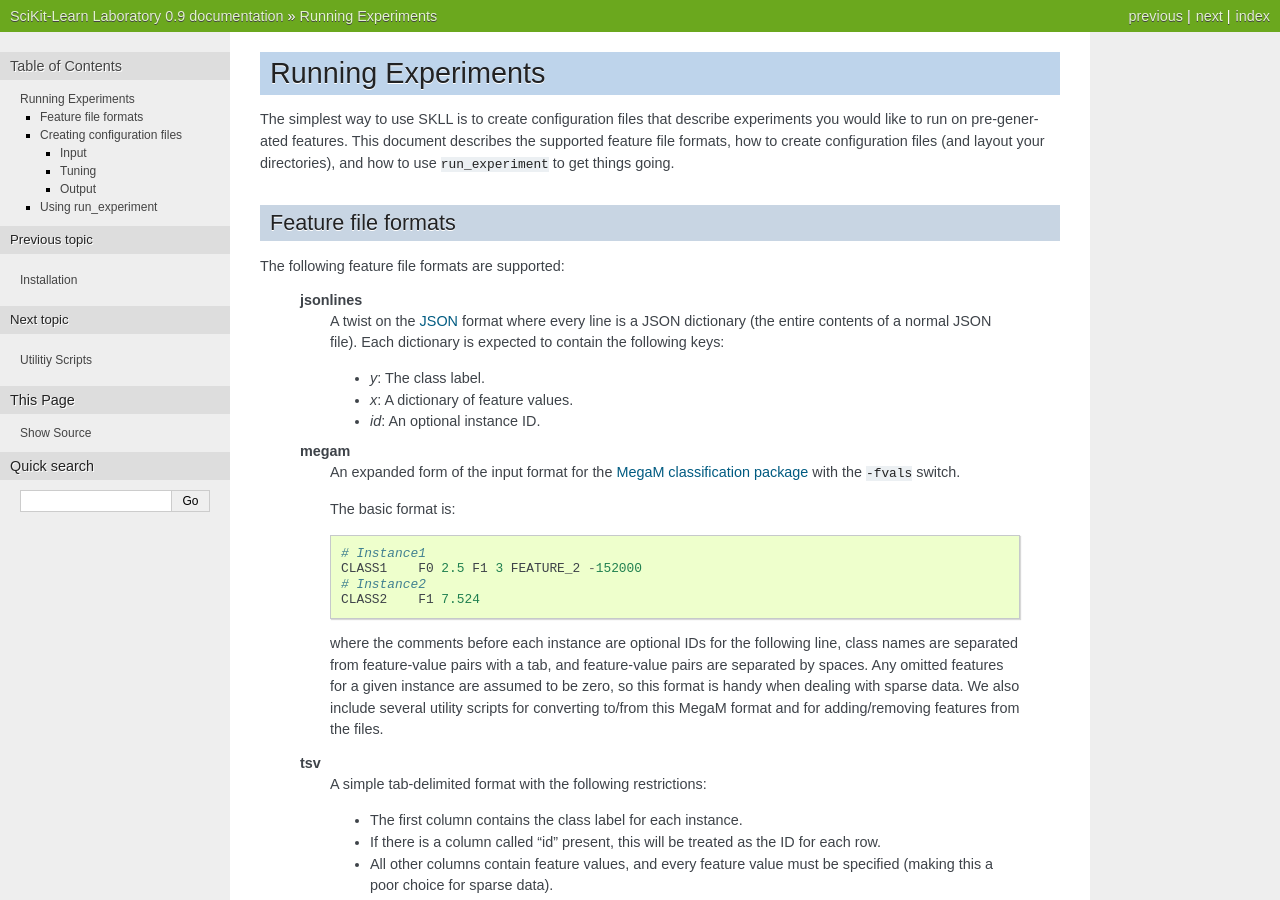
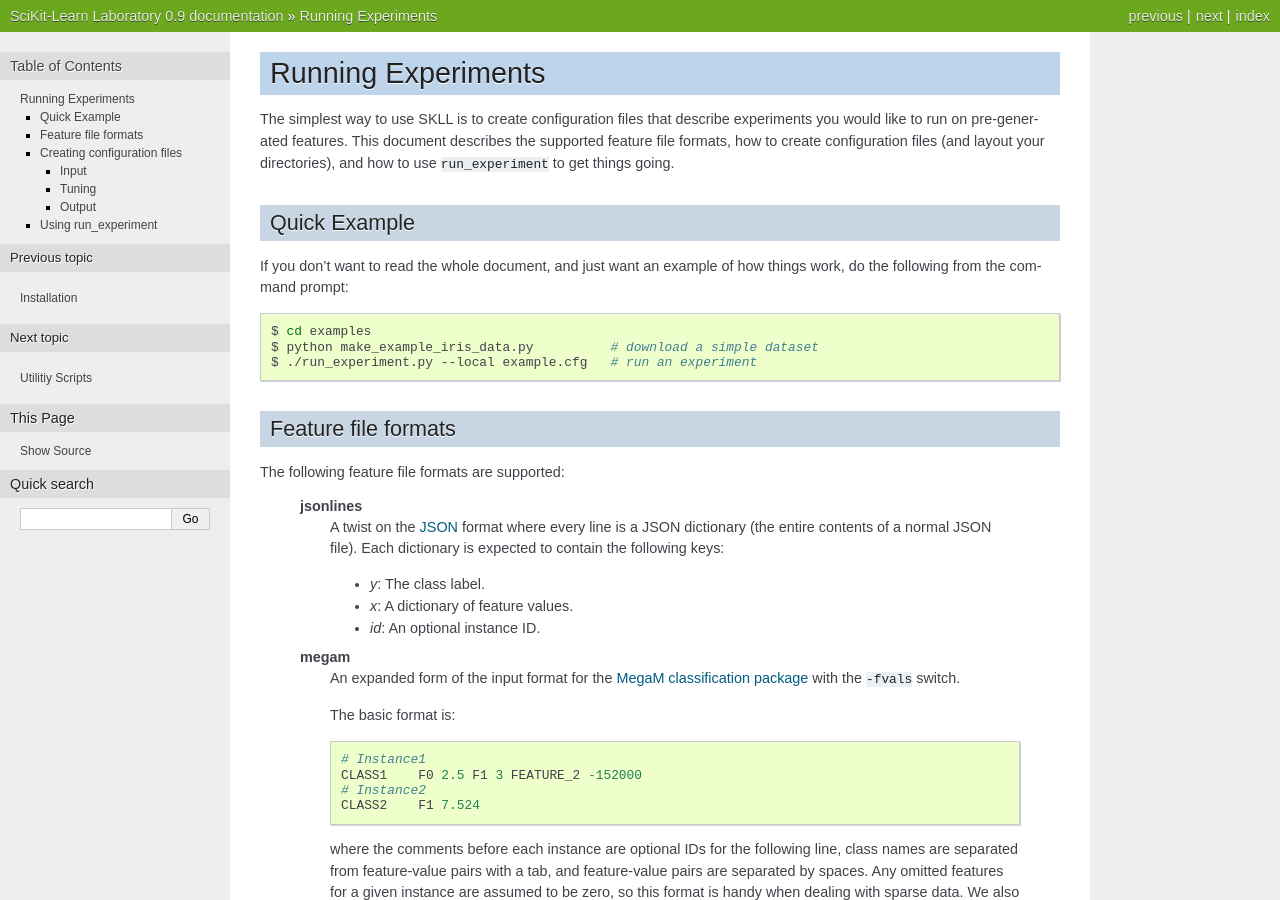
Before and after one commit to EducationalTestingService/skll, a Sphinx documentation site: the page built from doc/run_experiment.rst, in a window 1280 px wide and 900 px high. Built offline with Sphinx 7.4.7, drawn with Linux system fonts in a browser that asks for light colours.

Commit message:
Moved documentation for example from README into run_experiment.rst, since nothing can handle the bash highlighting but Sphinx.

```diff
--- a/doc/run_experiment.rst
+++ b/doc/run_experiment.rst
@@ -7,6 +7,18 @@ experiments you would like to run on pre-generated features. This document
 describes the supported feature file formats, how to create configuration files
 (and layout your directories), and how to use ``run_experiment`` to get things
 going.
+
+Quick Example
+-------------
+If you don't want to read the whole document, and just want an example of how
+things work, do the following from the command prompt:
+
+.. code-block:: bash
+
+    $ cd examples
+    $ python make_example_iris_data.py          # download a simple dataset
+    $ ./run_experiment.py --local example.cfg   # run an experiment
+
 
 Feature file formats
 --------------------
```
Also changed, not shown: README.rst (+1 -9 lines).
